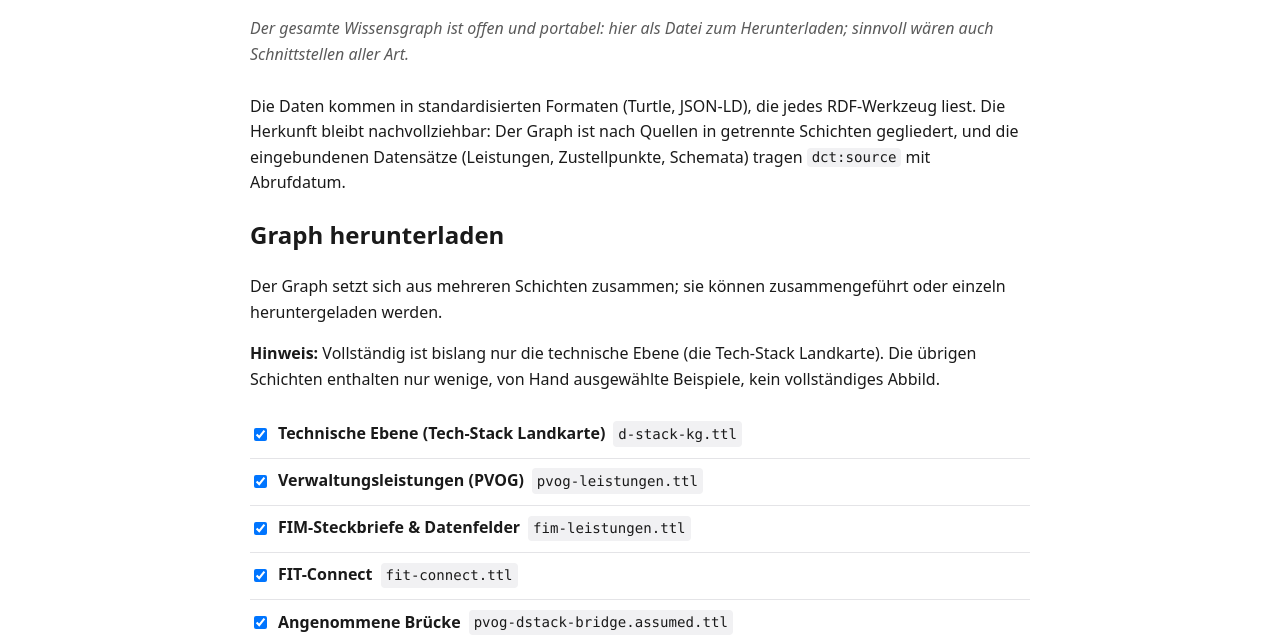
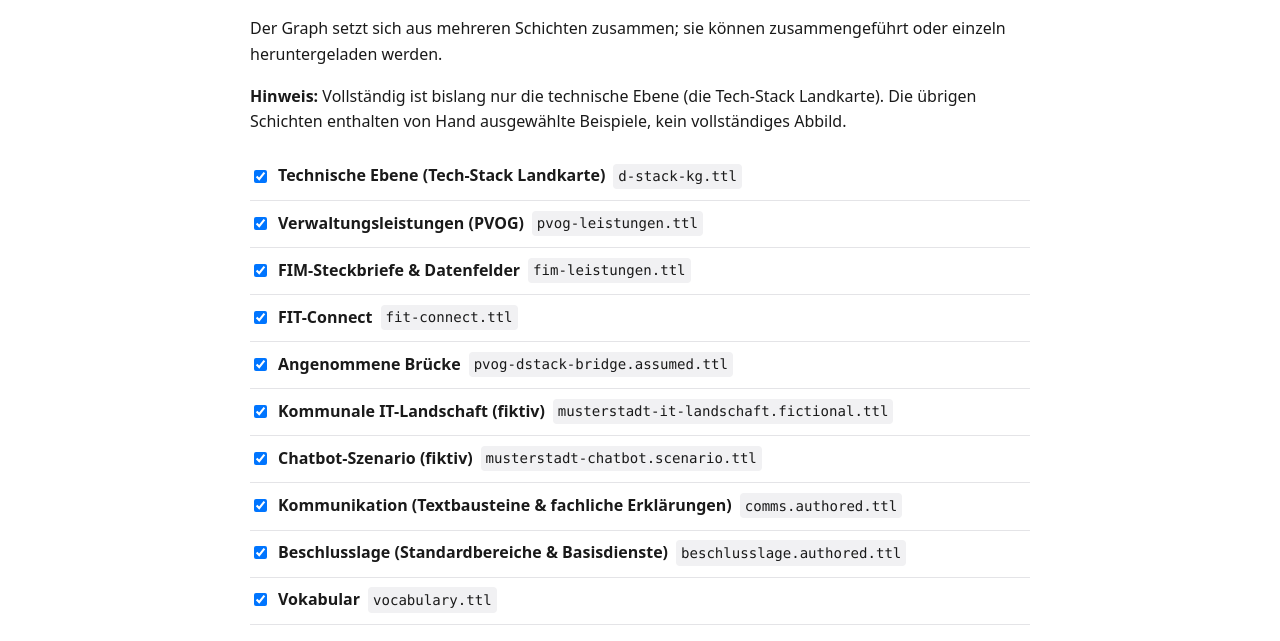
Before and after one commit to benjaminaaron/d-stack-kg, a website built with Vite: page webapp/export.html in a window 1280 px wide. Shown: the part 146-787 px from the top of the page. Built offline with nearby package versions, Linux system fonts and the light colour scheme.

Commit message:
Update export.html

```diff
--- a/webapp/export.html
+++ b/webapp/export.html
@@ -13,13 +13,8 @@
 
     <main class="container export-page">
         <h1>Export</h1>
-        <p class="lead">Der gesamte Wissensgraph ist offen und portabel: hier als Datei zum Herunterladen; sinnvoll wären auch Schnittstellen aller Art.</p>
-
-        <p>Die Daten kommen in standardisierten Formaten (Turtle, JSON-LD), die jedes RDF-Werkzeug liest. Die Herkunft bleibt nachvollziehbar: Der Graph ist nach Quellen in getrennte Schichten gegliedert, und die eingebundenen Datensätze (Leistungen, Zustellpunkte, Schemata) tragen <code>dct:source</code> mit Abrufdatum.</p>
-
-        <h2>Graph herunterladen</h2>
         <p>Der Graph setzt sich aus mehreren Schichten zusammen; sie können zusammengeführt oder einzeln heruntergeladen werden.</p>
-        <p><b>Hinweis:</b> Vollständig ist bislang nur die technische Ebene (die Tech-Stack Landkarte). Die übrigen Schichten enthalten nur wenige, von Hand ausgewählte Beispiele, kein vollständiges Abbild.</p>
+        <p><b>Hinweis:</b> Vollständig ist bislang nur die technische Ebene (die Tech-Stack Landkarte). Die übrigen Schichten enthalten von Hand ausgewählte Beispiele, kein vollständiges Abbild.</p>
         <div id="export-app">Lädt...</div>
         <p>Turtle und JSON-LD sind native Linked-Data-Formate. Jedes andere Format ist ebenso möglich, es muss nur ein Mapping definiert werden. Linked Data ist die reichhaltigste und dichteste Darstellung, jedes andere Format ist daher ein einfacher "Downgrade".</p>
 
```
